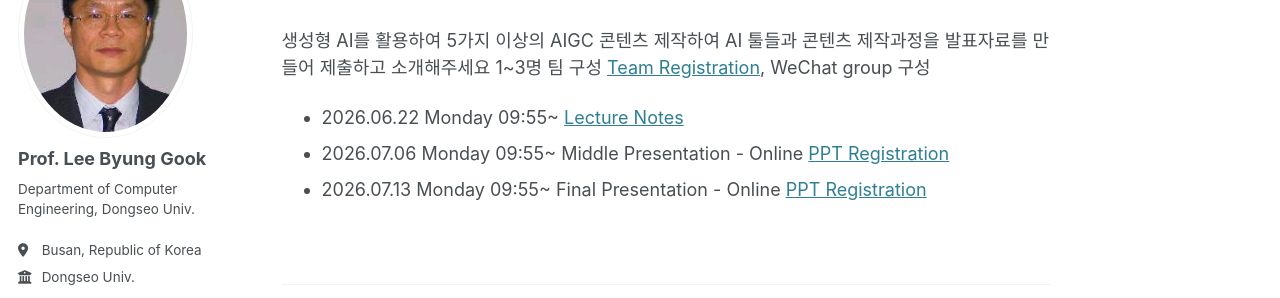
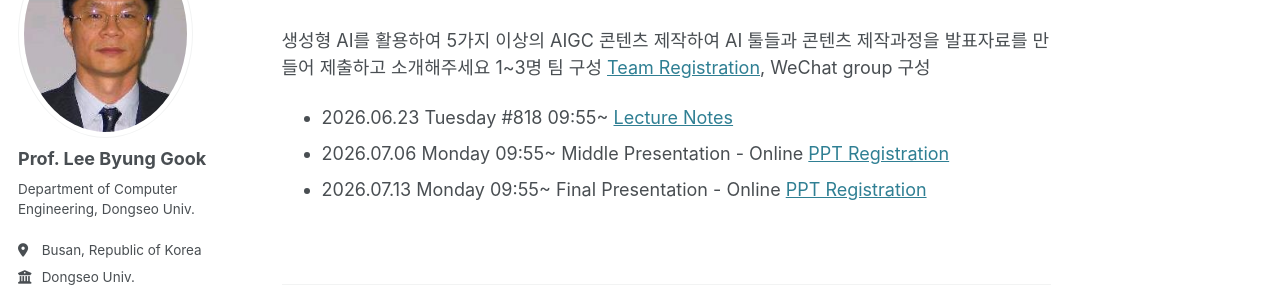
Before and after one commit to leebyunggook/leebyunggook.github.io, a Jekyll site: the page built from _teaching/2026-spring-teaching-8.md, in a window 1280 px wide and 1051 px high. Shown: the part 169-467 px from the top of the window. Built offline with Jekyll 4.4.1, drawn with Linux system fonts in a browser that asks for light colours; some web fonts are replaced.

Commit message:
Update 2026-spring-teaching-8.md

```diff
--- a/_teaching/2026-spring-teaching-8.md
+++ b/_teaching/2026-spring-teaching-8.md
@@ -11,6 +11,6 @@ location: "Shanghai, China"
 생성형 AI를 활용하여 5가지 이상의 AIGC 콘텐츠 제작하여
 AI 툴들과 콘텐츠 제작과정을 발표자료를 만들어 제출하고 소개해주세요
 1~3명 팀 구성 [Team Registration](https://f.kdocs.cn/g/Ie1D8lFn/), WeChat group 구성
-* 2026.06.22 Monday 09:55~ [Lecture Notes](https://leebyunggook.github.io/)
+* 2026.06.23 Tuesday #818 09:55~ [Lecture Notes](https://leebyunggook.github.io/)
 * 2026.07.06 Monday 09:55~ Middle Presentation - Online [PPT Registration](https://f.kdocs.cn/g/SieAWpVF/)
 * 2026.07.13 Monday 09:55~ Final Presentation - Online [PPT Registration](https://f.kdocs.cn/g/SieAWpVF/)
```
